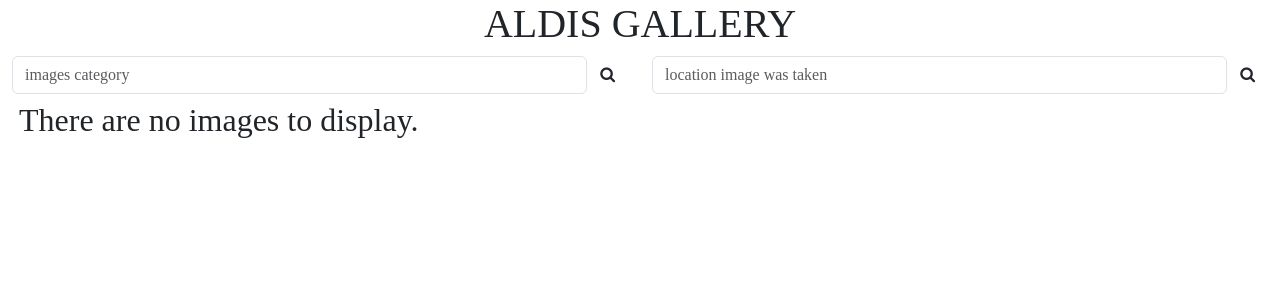
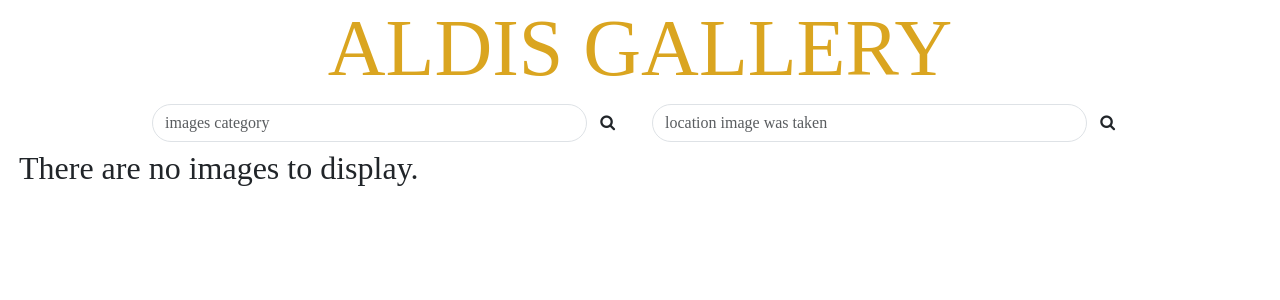
Before and after one commit to WaruiAlfred/aldis-gallery, a Django app: page / in a window 1280 px wide. Shown: the part 126-426 px from the top of the page. Run offline with Django 3.2, Linux system fonts and the light colour scheme; data that the repository does not hold is empty; some libraries are stand-ins or nearby versions; some web fonts are replaced.

Commit message:
add style to search forms input

```diff
--- a/static/css/styles.css
+++ b/static/css/styles.css
@@ -17,6 +17,21 @@
 }
 
 /*home page styling*/
+.page-header{
+  color: goldenrod;
+  font-size: 80px;
+}
+/* path {
+  fill: transparent;
+} */
+.search-forms{
+  width: 1000px;
+  margin-left: auto;
+  margin-right: auto;
+}
+.search-input{
+  border-radius: 30px;
+}
 .content{
   padding: 7px;
 }
```
